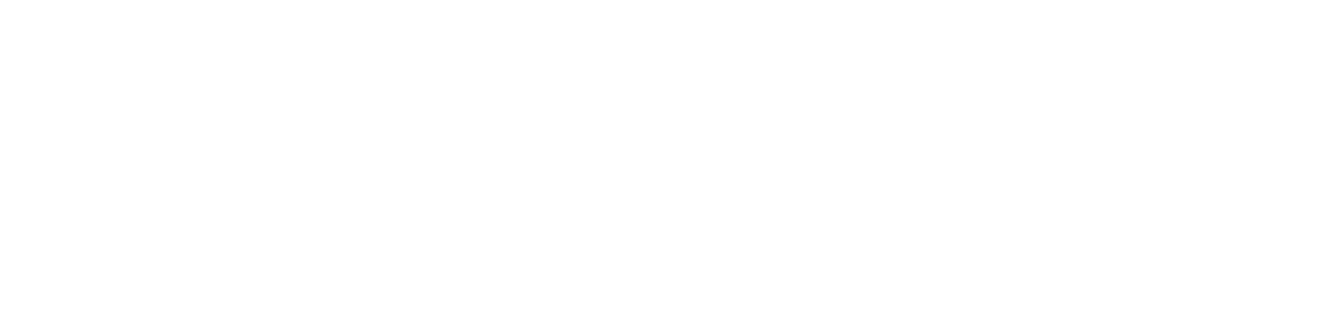
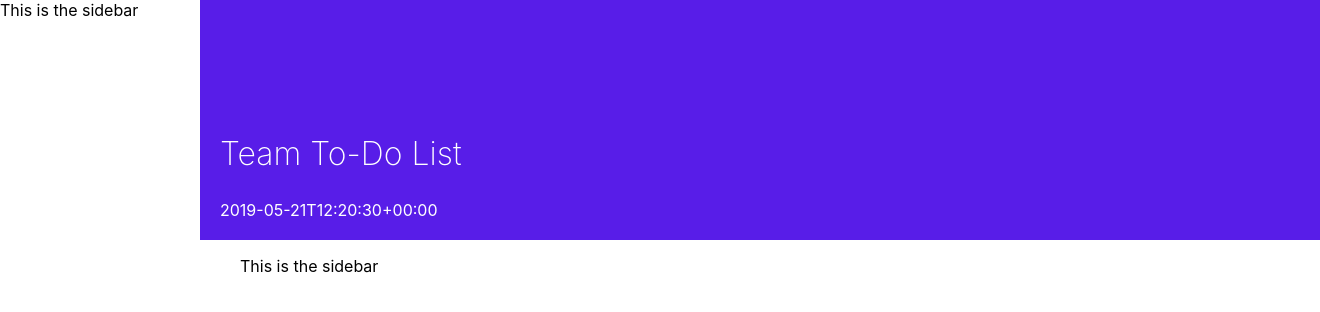
Before and after one commit to AgataJot/test-simply-business, a React (Create React App) app: page / in a window 1280 px wide. Shown: the top 312 px of the page, 1320 px wide, since content can reach past the window. Built offline with nearby package versions, Linux system fonts and the light colour scheme.

Commit message:
App barebones

```diff
--- a/package.json
+++ b/package.json
@@ -29,5 +29,9 @@
             "last 1 firefox version",
             "last 1 safari version"
         ]
+    },
+    "devDependencies": {
+        "enzyme": "^3.9.0",
+        "enzyme-adapter-react-16": "^1.13.1"
     }
 }
--- a/src/App.js
+++ b/src/App.js
@@ -1,5 +1,48 @@
+import React from "react";
+import styled from "styled-components";
+import Sidebar from "./Sidebar";
+import TodoList from "./TodoList";
+import moment from "moment";
+
+const AppSt = styled.div`
+    width: 100%;
+    display: flex;
+    flex-direction: row;
+`;
+
+const MainSectionSt = styled.section`
+    flex: 1 1 calc(100% - 200px);
+`;
+
+const HeaderSt = styled.header`
+    background-color: #581de8;
+    min-height: 200px;
+    width: 100%;
+    padding: 20px;
+    color: #ffffff;
+    display: flex;
+    flex-direction: column;
+    justify-content: flex-end;
+
+    & > h1 {
+        font-size: 2rem;
+        font-weight: 200;
+    }
+`;
+
 function App() {
-    return null;
+    return (
+        <AppSt>
+            <Sidebar />
+            <MainSectionSt>
+                <HeaderSt>
+                    <h1>Team To-Do List</h1>
+                    <time>{moment().format()}</time>
+                </HeaderSt>
+                <TodoList />
+            </MainSectionSt>
+        </AppSt>
+    );
 }
 
 export default App;
```
